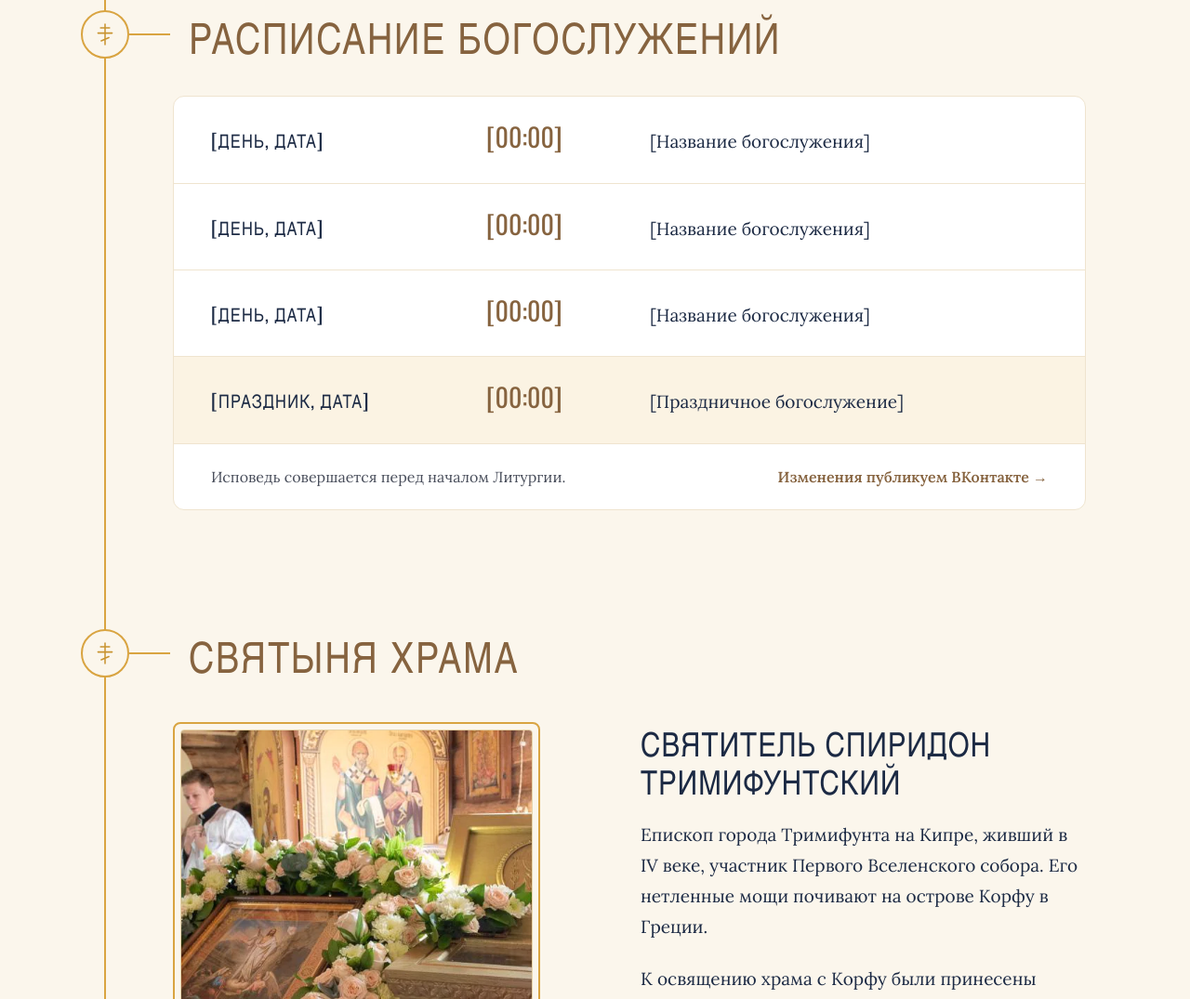
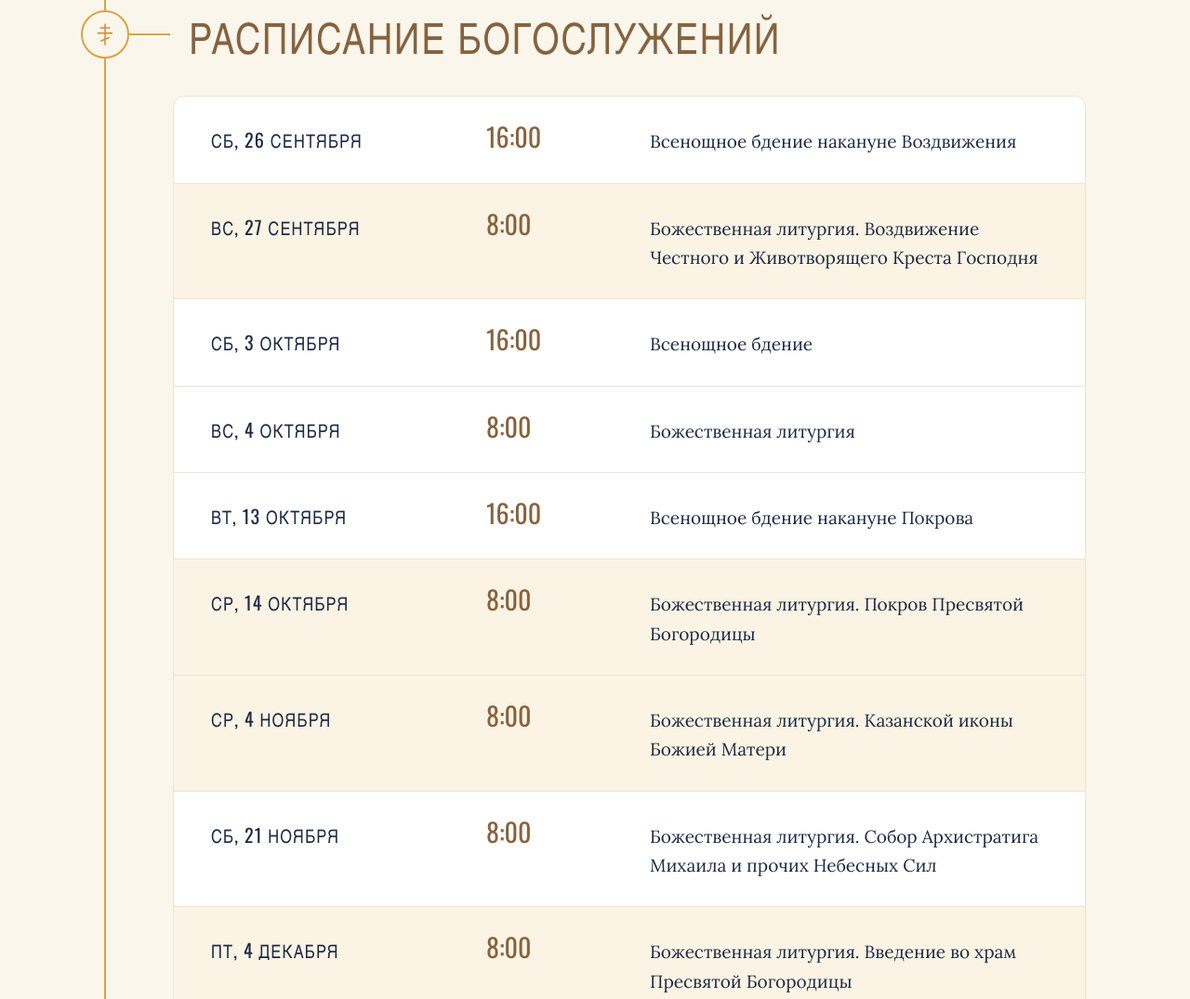
Before and after one commit to ProoFerok/hramspiridonapnz, a plain HTML site: page index.html in a window 1280 px wide. Shown: the part 2977-4052 px from the top of the page at 93% size. Drawn offline with nearby package versions, Linux system fonts and the light colour scheme.

Commit message:
Расписание богослужений на ближайшие праздники, убрана кнопка «Позвонить»
Co-Authored-By: Claude Fable 5.1 <noreply@anthropic.com>

```diff
--- a/data/schedule.json
+++ b/data/schedule.json
@@ -1,11 +1,21 @@
 {
-  "_comment": "Расписание богослужений. Заполните поля вместо заглушек в квадратных скобках. holiday: true — праздничная строка подсвечивается. Поле updated показывается под таблицей, если заполнено.",
-  "updated": "",
-  "note": "Исповедь совершается перед началом Литургии.",
+  "_comment": "Расписание богослужений. Предварительный вариант, составлен по церковному календарю (ближайшие праздники, новый стиль): воскресная Литургия в 8:00, всенощное бдение накануне в 16:00. Время и состав служб подтвердить у настоятеля. Поля: day, time, title, holiday (true — праздничная строка подсвечивается). updated — дата в формате ГГГГ-ММ-ДД, выводится под таблицей.",
+  "updated": "2026-09-26",
+  "note": "Каждое воскресенье в 8:00 — Божественная литургия, накануне в субботу в 16:00 — всенощное бдение. Исповедь совершается перед началом Литургии.",
   "items": [
-    { "day": "[День, дата]", "time": "[00:00]", "title": "[Название богослужения]", "holiday": false },
-    { "day": "[День, дата]", "time": "[00:00]", "title": "[Название богослужения]", "holiday": false },
-    { "day": "[День, дата]", "time": "[00:00]", "title": "[Название богослужения]", "holiday": false },
-    { "day": "[Праздник, дата]", "time": "[00:00]", "title": "[Праздничное богослужение]", "holiday": true }
+    { "day": "Сб, 26 сентября", "time": "16:00", "title": "Всенощное бдение накануне Воздвижения", "holiday": false },
+    { "day": "Вс, 27 сентября", "time": "8:00", "title": "Божественная литургия. Воздвижение Честного и Животворящего Креста Господня", "holiday": true },
+    { "day": "Сб, 3 октября", "time": "16:00", "title": "Всенощное бдение", "holiday": false },
+    { "day": "Вс, 4 октября", "time": "8:00", "title": "Божественная литургия", "holiday": false },
+    { "day": "Вт, 13 октября", "time": "16:00", "title": "Всенощное бдение накануне Покрова", "holiday": false },
+    { "day": "Ср, 14 октября", "time": "8:00", "title": "Божественная литургия. Покров Пресвятой Богородицы", "holiday": true },
+    { "day": "Ср, 4 ноября", "time": "8:00", "title": "Божественная литургия. Казанской иконы Божией Матери", "holiday": true },
+    { "day": "Сб, 21 ноября", "time": "8:00", "title": "Божественная литургия. Собор Архистратига Михаила и прочих Небесных Сил", "holiday": false },
+    { "day": "Пт, 4 декабря", "time": "8:00", "title": "Божественная литургия. Введение во храм Пресвятой Богородицы", "holiday": true },
+    { "day": "Сб, 19 декабря", "time": "8:00", "title": "Божественная литургия. Святителя Николая Чудотворца", "holiday": false },
+    { "day": "Чт, 24 декабря", "time": "16:00", "title": "Всенощное бдение накануне престольного праздника", "holiday": false },
+    { "day": "Пт, 25 декабря", "time": "8:00", "title": "Престольный праздник. Божественная литургия. Святителя Спиридона Тримифунтского", "holiday": true },
+    { "day": "Чт, 7 января", "time": "8:00", "title": "Божественная литургия. Рождество Христово", "holiday": true },
+    { "day": "Вт, 19 января", "time": "8:00", "title": "Божественная литургия. Крещение Господне, великое освящение воды", "holiday": true }
   ]
 }
--- a/index.html
+++ b/index.html
@@ -218,7 +218,6 @@
           <p class="priest__eyebrow">Настоятель храма святителя Спиридона Тримифунтского</p>
           <h3 id="priest-title" class="priest__name">Иерей Николай Лоскутов</h3>
           <p class="priest__text">Вопросы о богослужениях и жизни прихода можно задать настоятелю по телефону.</p>
-          <a href="tel:+79656361652" class="btn btn--primary btn--sm">Позвонить</a>
         </div>
       </section>
 
@@ -234,14 +233,24 @@
             <caption class="visually-hidden">Расписание богослужений</caption>
             <thead class="visually-hidden"><tr><th scope="col">День</th><th scope="col">Время</th><th scope="col">Богослужение</th></tr></thead>
             <tbody class="js-schedule-body">
-              <tr class="schedule__row"><th scope="row" class="schedule__day">[День, дата]</th><td class="schedule__time">[00:00]</td><td class="schedule__title">[Название богослужения]</td></tr>
-              <tr class="schedule__row"><th scope="row" class="schedule__day">[День, дата]</th><td class="schedule__time">[00:00]</td><td class="schedule__title">[Название богослужения]</td></tr>
-              <tr class="schedule__row"><th scope="row" class="schedule__day">[День, дата]</th><td class="schedule__time">[00:00]</td><td class="schedule__title">[Название богослужения]</td></tr>
-              <tr class="schedule__row schedule__row--holiday"><th scope="row" class="schedule__day">[Праздник, дата]</th><td class="schedule__time">[00:00]</td><td class="schedule__title">[Праздничное богослужение]</td></tr>
+              <tr class="schedule__row"><th scope="row" class="schedule__day">Сб, 26 сентября</th><td class="schedule__time">16:00</td><td class="schedule__title">Всенощное бдение накануне Воздвижения</td></tr>
+              <tr class="schedule__row schedule__row--holiday"><th scope="row" class="schedule__day">Вс, 27 сентября</th><td class="schedule__time">8:00</td><td class="schedule__title">Божественная литургия. Воздвижение Честного и Животворящего Креста Господня</td></tr>
+              <tr class="schedule__row"><th scope="row" class="schedule__day">Сб, 3 октября</th><td class="schedule__time">16:00</td><td class="schedule__title">Всенощное бдение</td></tr>
+              <tr class="schedule__row"><th scope="row" class="schedule__day">Вс, 4 октября</th><td class="schedule__time">8:00</td><td class="schedule__title">Божественная литургия</td></tr>
+              <tr class="schedule__row"><th scope="row" class="schedule__day">Вт, 13 октября</th><td class="schedule__time">16:00</td><td class="schedule__title">Всенощное бдение накануне Покрова</td></tr>
+              <tr class="schedule__row schedule__row--holiday"><th scope="row" class="schedule__day">Ср, 14 октября</th><td class="schedule__time">8:00</td><td class="schedule__title">Божественная литургия. Покров Пресвятой Богородицы</td></tr>
+              <tr class="schedule__row schedule__row--holiday"><th scope="row" class="schedule__day">Ср, 4 ноября</th><td class="schedule__time">8:00</td><td class="schedule__title">Божественная литургия. Казанской иконы Божией Матери</td></tr>
+              <tr class="schedule__row"><th scope="row" class="schedule__day">Сб, 21 ноября</th><td class="schedule__time">8:00</td><td class="schedule__title">Божественная литургия. Собор Архистратига Михаила и прочих Небесных Сил</td></tr>
+              <tr class="schedule__row schedule__row--holiday"><th scope="row" class="schedule__day">Пт, 4 декабря</th><td class="schedule__time">8:00</td><td class="schedule__title">Божественная литургия. Введение во храм Пресвятой Богородицы</td></tr>
+              <tr class="schedule__row"><th scope="row" class="schedule__day">Сб, 19 декабря</th><td class="schedule__time">8:00</td><td class="schedule__title">Божественная литургия. Святителя Николая Чудотворца</td></tr>
+              <tr class="schedule__row"><th scope="row" class="schedule__day">Чт, 24 декабря</th><td class="schedule__time">16:00</td><td class="schedule__title">Всенощное бдение накануне престольного праздника</td></tr>
+              <tr class="schedule__row schedule__row--holiday"><th scope="row" class="schedule__day">Пт, 25 декабря</th><td class="schedule__time">8:00</td><td class="schedule__title">Престольный праздник. Божественная литургия. Святителя Спиридона Тримифунтского</td></tr>
+              <tr class="schedule__row schedule__row--holiday"><th scope="row" class="schedule__day">Чт, 7 января</th><td class="schedule__time">8:00</td><td class="schedule__title">Божественная литургия. Рождество Христово</td></tr>
+              <tr class="schedule__row schedule__row--holiday"><th scope="row" class="schedule__day">Вт, 19 января</th><td class="schedule__time">8:00</td><td class="schedule__title">Божественная литургия. Крещение Господне, великое освящение воды</td></tr>
             </tbody>
           </table>
           <div class="schedule__footer">
-            <span><span class="js-schedule-note">Исповедь совершается перед началом Литургии.</span> <span class="js-schedule-updated schedule__updated" hidden></span></span>
+            <span><span class="js-schedule-note">Каждое воскресенье в 8:00 — Божественная литургия, накануне в субботу в 16:00 — всенощное бдение. Исповедь совершается перед началом Литургии.</span> <span class="js-schedule-updated schedule__updated" hidden></span></span>
             <a href="https://vk.ru/hramspiridonapnz" class="link-strong" target="_blank" rel="noopener">Изменения публикуем ВКонтакте →</a>
           </div>
         </div>
```
